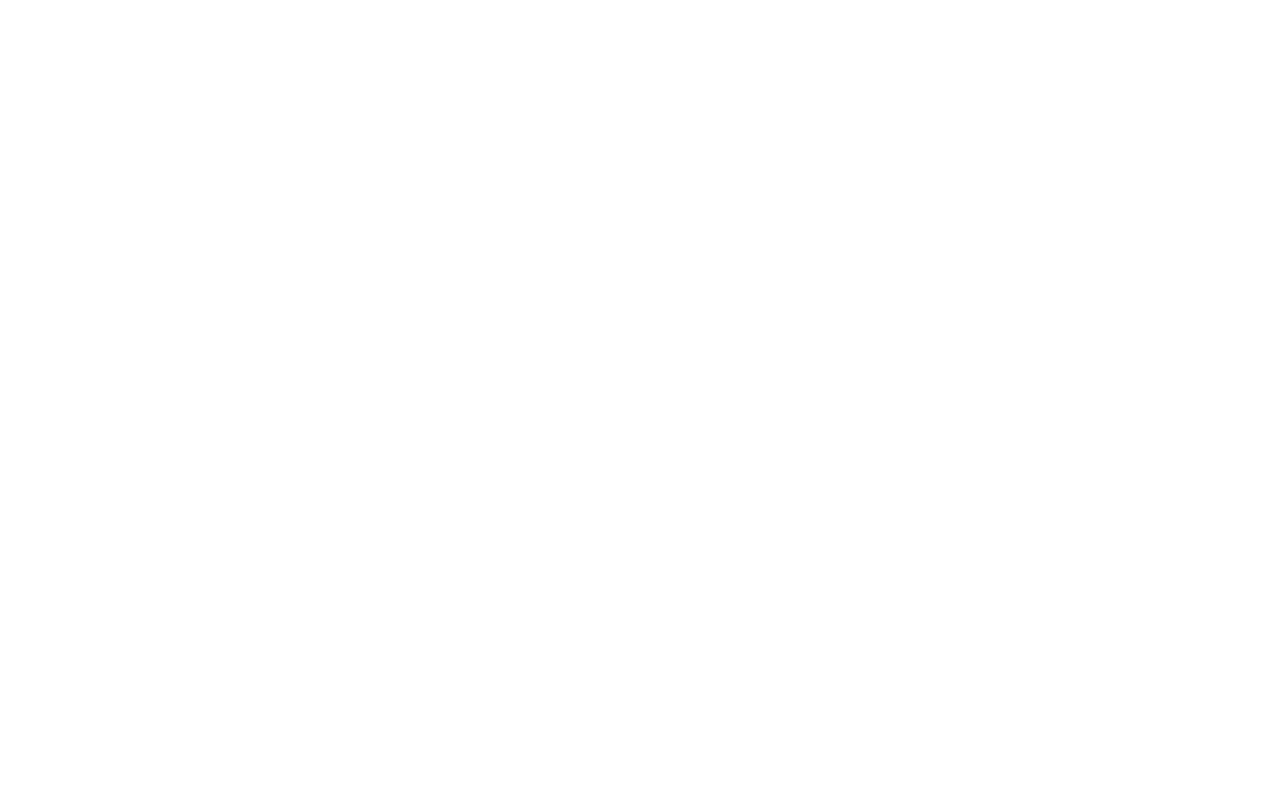
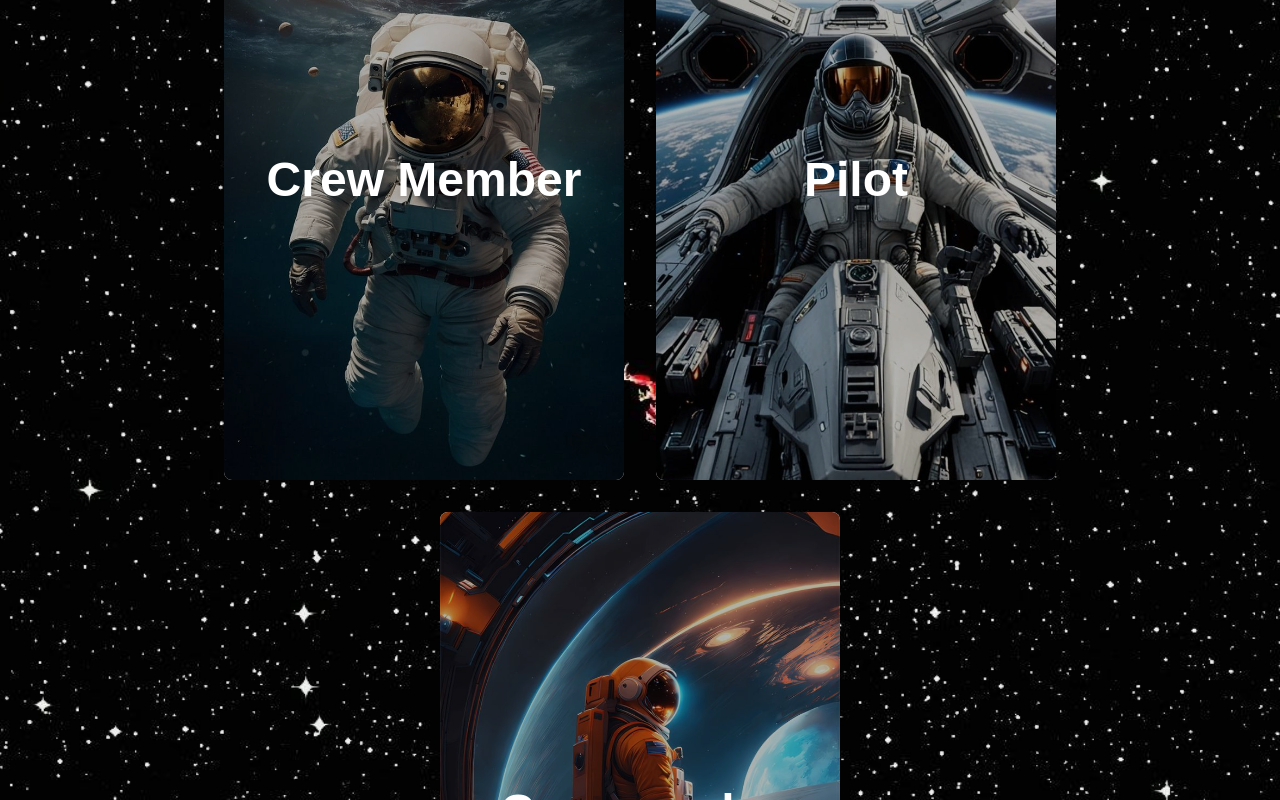
Before and after one commit to Datquangbui1011/Cornhack-Project, a React (Create React App) app in the folder side-quests-front/: page /path-choice in a window 1280 px wide. Before the commit this address had no page. Shown: the top 800 px of the page. Built offline with nearby package versions, Linux system fonts and the light colour scheme.

Commit message:
feat/fix path choice

```diff
--- a/side-quests-front/src/Router.tsx
+++ b/side-quests-front/src/Router.tsx
@@ -4,6 +4,7 @@
 import LoginPage from './pages/LoginPage';
 import RegisterPage from './pages/RegisterPage';
 import HomePage from './pages/HomePage';
+import PathChoice from './pages/PathChoices';
 import Roadmap from './pages/Roadmap';
 
 const AppRouter: React.FC = () => {
@@ -14,6 +15,7 @@
                 <Route path="/home" element={<HomePage />} />
                 <Route path="/login" element={<LoginPage />} />
                 <Route path="/register" element={<RegisterPage />} />
+                <Route path="/path-choice" element={<PathChoice />} />
                 <Route path="/roadmap" element={<Roadmap />} />
             </Routes>
         </Router>
--- /dev/null
+++ b/side-quests-front/src/pages/PathChoices.tsx
@@ -0,0 +1,30 @@
+import React from 'react';
+import { useNavigate } from 'react-router-dom';
+import './../styles/PathChoice.css';
+
+const PathChoice: React.FC = () => {
+    const navigate = useNavigate();
+
+    const handleChoice = (choice: string) => {
+        navigate(`/roadmap?path=${choice}`);
+    };
+
+    return (
+        <div className="path-choice-container">
+            <h1>Choose Your Path</h1>
+            <div className="buttons-container">
+                <button className="path-button path-button-crew" onClick={() => handleChoice('crewmember')}>
+                    <span className="button-text">Crew Member</span>
+                </button>
+                <button className="path-button path-button-pilot" onClick={() => handleChoice('pilot')}>
+                    <span className="button-text">Pilot</span>
+                </button>
+                <button className="path-button path-button-commander" onClick={() => handleChoice('commander')}>
+                    <span className="button-text">Commander</span>
+                </button>
+            </div>
+        </div>
+    );
+};
+
+export default PathChoice;
--- a/side-quests-front/src/styles/PathChoice.css
+++ b/side-quests-front/src/styles/PathChoice.css
@@ -1,75 +1,107 @@
-/* Ensure the HTML and body take full height */
-html, body {
+/* Ensure the page takes up the full height */
+html,
+body {
     height: 100%;
-    margin: 0; /* Remove default margin */
-    padding: 0; /* Remove default padding */
+    margin: 0;
+    padding: 0;
 }
+
+/* Container for the entire path choice section */
 .path-choice-container {
     display: flex;
     flex-direction: column;
     justify-content: center;
     align-items: center;
     height: 100vh;
-    background-image: url(./../assets/images/pathchoice-bg.jpeg);
+    background-color: #000;
+    /* Fallback color */
+    background-image: url('./../assets/images/pathchoice-bg.jpeg');
+    background-size: cover;
+    background-position: center;
     font-family: 'Copperplate', sans-serif;
     font-weight: bold;
     text-align: center;
+    color: white;
     font-size: 2rem;
-    color: white;
+    padding: 0 1rem;
+    /* Padding for small screens */
 }
 
+/* Container for the buttons */
 .buttons-container {
     display: flex;
-    flex-direction: row;
-    /* Change to row for side-by-side */
+    flex-wrap: wrap;
+    /* Allows wrapping on smaller screens */
+    justify-content: center;
     gap: 2rem;
     margin-top: 2rem;
 }
 
-.home-text {
-    margin-bottom: 2rem;
-}
-
-.path-button-crew, .path-button-pilot, .path-button-commander {
-    width: 400px; /* Fixed width */
-    height: 500px; /* Fixed height */
-    color: white;
+/* General button styling */
+.path-button {
+    position: relative;
+    width: 400px;
+    height: 600px;
     border: none;
     border-radius: 8px;
     cursor: pointer;
-    transition: background-color 0.3s ease, transform 0.3s ease;
-    background-size: cover; /* Ensures image covers the button */
-    background-position: center; /* Ensures the image is centered */
+    overflow: hidden;
+    transition: transform 0.3s ease;
+    display: flex;
+    align-items: center;
+    justify-content: center;
     text-align: center;
+    color: white;
     font-family: 'Copperplate', sans-serif;
     font-weight: bold;
-    font-size: 1.5rem;
-    position: relative;
-    overflow: hidden; /* Hide overflow to keep button dimensions consistent */
+    font-size: 3rem;
 }
 
-.path-button-crew {
-    background-image: url(./../assets/images/crew.jpeg);
-    background-size: 108%;
+/* Background image styling for buttons */
+.path-button::before {
+    content: '';
+    position: absolute;
+    top: 0;
+    right: 0;
+    bottom: 0;
+    left: 0;
+    background-size: cover;
+    background-position: center;
+    filter: brightness(0.7);
+    /* Darkens the image for better text contrast */
+    transition: filter 0.3s ease;
 }
 
-.path-button-pilot {
-    background-image: url(./../assets/images/pilot.jpeg);
+/* Hover effect to lighten the image */
+.path-button:hover::before {
+    filter: brightness(1);
 }
 
-.path-button-commander {
-    background-image: url(./../assets/images/com.jpeg);
-    background-size: 105%;
+/* Specific background images for each button */
+.path-button-crew::before {
+    background-image: url('./../assets/images/crew.jpeg');
 }
 
-.path-button-crew:hover {
-    transform: scale(0.9);
+.path-button-pilot::before {
+    background-image: url('./../assets/images/pilot.jpeg');
 }
 
-.path-button-pilot:hover {
-    transform: scale(0.9);
+.path-button-commander::before {
+    background-image: url('./../assets/images/com.jpeg');
 }
 
-.path-button-commander:hover {
-    transform: scale(0.9);
+/* Styling for the text within the button */
+.button-text {
+    position: relative;
+    z-index: 1;
 }
+
+/* Responsive design for smaller screens */
+@media (max-width: 768px) {
+    .path-button {
+        width: 80%;
+        height: auto;
+        aspect-ratio: 3 / 4;
+        /* Maintains aspect ratio */
+    }
+}
```
